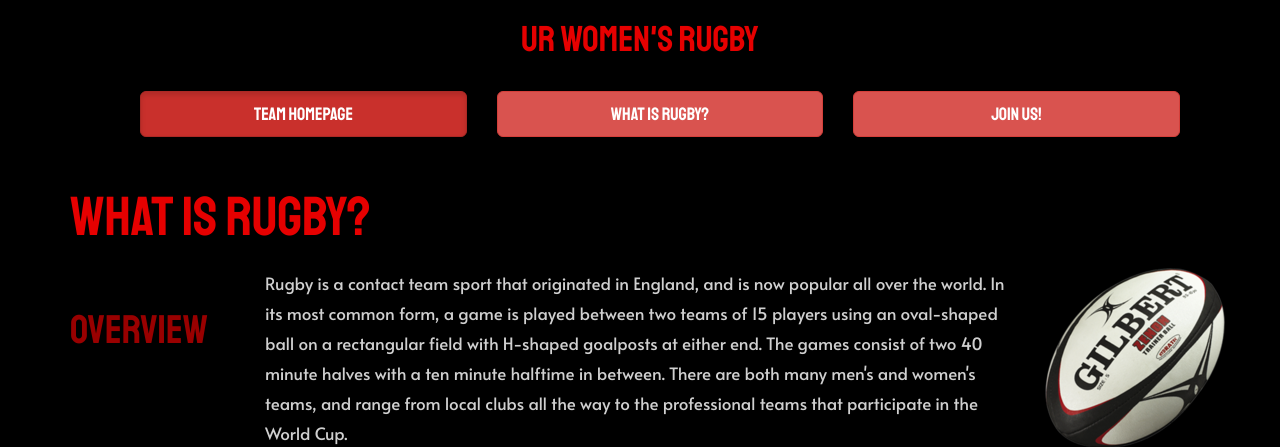
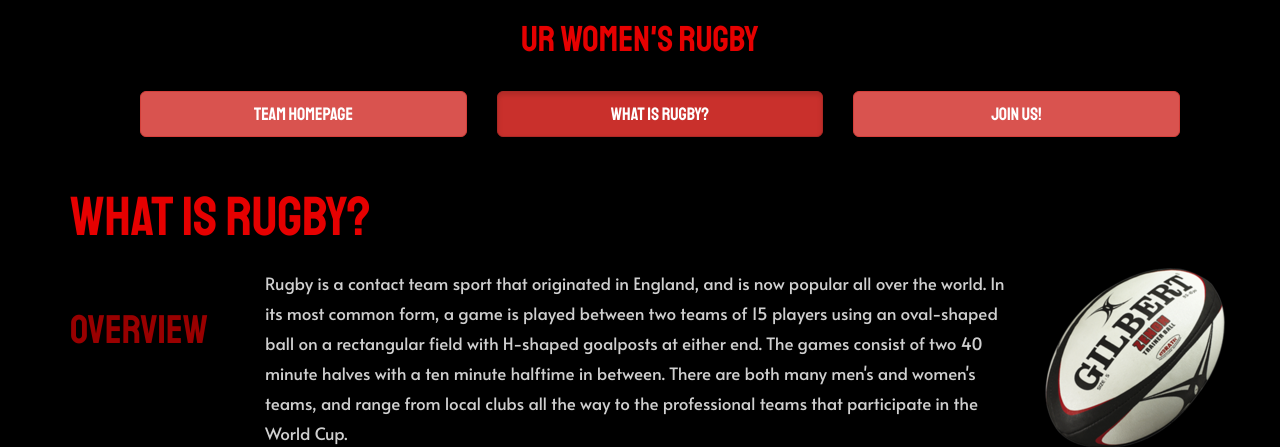
Before and after one commit to anasofacuna/assignment06, a PHP site: page /info.php in a window 1280 px wide. Shown: the top 447 px of the page. Run offline with PHP 8.4, Linux system fonts and the light colour scheme.

Commit message:
menu highlighter solved finished

```diff
--- a/inc/top.php
+++ b/inc/top.php
@@ -21,7 +21,7 @@
 		<div class="row">
 			<nav class="navbar text-left">
 				<ul>
-					<li class="col-md-4"><a href="index.php" class="btn btn-danger btn-lg btn-block active">Team Homepage</a></li>
+					<li class="col-md-4"><a href="index.php" class="btn btn-danger btn-lg btn-block">Team Homepage</a></li>
 					<li class="col-md-4"><a href="info.php" class="btn btn-danger btn-lg btn-block" role="button" aria-pressed="true">What is Rugby?</a></li>
 					<li class="col-md-4"><a href="signup.php" class="btn btn-danger btn-lg btn-block">Join Us!</a></li>
 				</ul>
--- a/info.php
+++ b/info.php
@@ -103,6 +103,7 @@
 		<?php include 'inc/foot.php'; ?>
 
 	</div>
+	<script src="https://code.jquery.com/jquery-3.3.1.slim.min.js" integrity="sha384-q8i/X+965DzO0rT7abK41JStQIAqVgRVzpbzo5smXKp4YfRvH+8abtTE1Pi6jizo" crossorigin="anonymous"></script>
 	<script src="js/menu-highlighter.js"></script>
 </body>
 
--- a/signup.php
+++ b/signup.php
@@ -50,6 +50,7 @@
 		<?php include 'inc/foot.php'; ?>
 
 	</div>
+	<script src="https://code.jquery.com/jquery-3.3.1.slim.min.js" integrity="sha384-q8i/X+965DzO0rT7abK41JStQIAqVgRVzpbzo5smXKp4YfRvH+8abtTE1Pi6jizo" crossorigin="anonymous"></script>
 	<script src="js/menu-highlighter.js"></script>
 </body>
 
```
